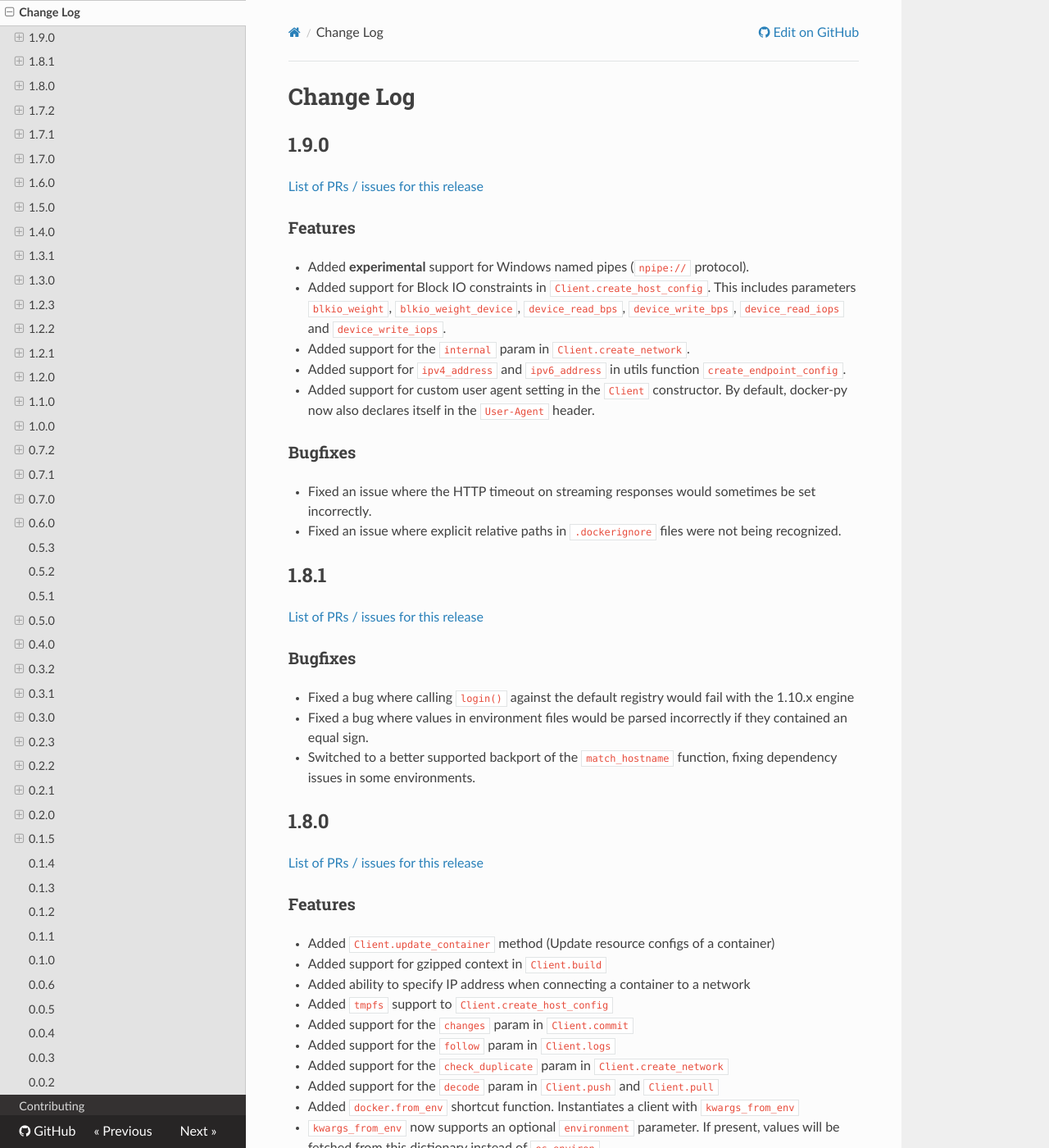
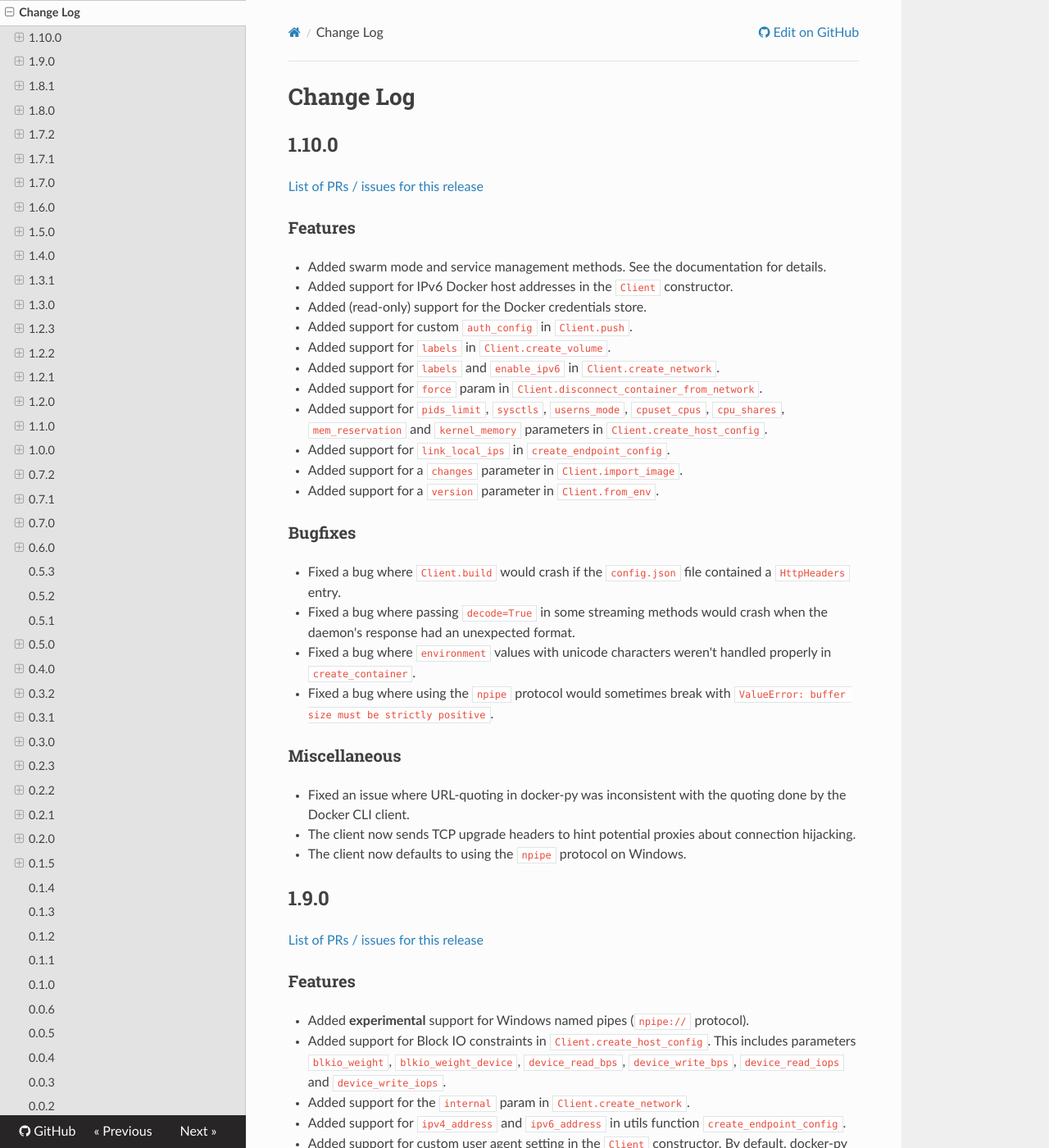
Before and after one commit to docker/docker-py, an MkDocs documentation site: the page built from docs/change_log.md, in a window 1280 px wide and 1400 px high. Shown: the whole window at 82% size. Built offline with MkDocs 1.6.1, drawn with Linux system fonts in a browser that asks for light colours; nearby versions of some CDN libraries; old or Windows-style settings are respelled for this version of MkDocs.

Commit message:
Bump version
Signed-off-by: Joffrey F <joffrey@docker.com>

```diff
--- a/docker/version.py
+++ b/docker/version.py
@@ -1,2 +1,2 @@
-version = "1.10.0-dev"
+version = "1.10.0"
 version_info = tuple([int(d) for d in version.split("-")[0].split(".")])
--- a/docs/change_log.md
+++ b/docs/change_log.md
@@ -1,5 +1,48 @@
 Change Log
 ==========
+
+1.10.0
+------
+
+[List of PRs / issues for this release](https://github.com/docker/docker-py/issues?q=milestone%3A1.10.0+is%3Aclosed)
+
+### Features
+
+* Added swarm mode and service management methods. See the documentation for
+  details.
+* Added support for IPv6 Docker host addresses in the `Client` constructor.
+* Added (read-only) support for the Docker credentials store.
+* Added support for custom `auth_config` in `Client.push`.
+* Added support for `labels` in `Client.create_volume`.
+* Added support for `labels` and `enable_ipv6` in `Client.create_network`.
+* Added support for `force` param in
+  `Client.disconnect_container_from_network`.
+* Added support for `pids_limit`, `sysctls`, `userns_mode`, `cpuset_cpus`,
+  `cpu_shares`, `mem_reservation` and `kernel_memory` parameters in
+  `Client.create_host_config`.
+* Added support for `link_local_ips` in `create_endpoint_config`.
+* Added support for a `changes` parameter in `Client.import_image`.
+* Added support for a `version` parameter in `Client.from_env`.
+
+### Bugfixes
+
+* Fixed a bug where `Client.build` would crash if the `config.json` file
+  contained a `HttpHeaders` entry.
+* Fixed a bug where passing `decode=True` in some streaming methods would
+  crash when the daemon's response had an unexpected format.
+* Fixed a bug where `environment` values with unicode characters weren't
+  handled properly in `create_container`.
+* Fixed a bug where using the `npipe` protocol would sometimes break with
+  `ValueError: buffer size must be strictly positive`.
+
+### Miscellaneous
+
+* Fixed an issue where URL-quoting in docker-py was inconsistent with the
+  quoting done by the Docker CLI client.
+* The client now sends TCP upgrade headers to hint potential proxies about
+  connection hijacking.
+* The client now defaults to using the `npipe` protocol on Windows.
+
 
 1.9.0
 -----
--- a/setup.cfg
+++ b/setup.cfg
@@ -1,3 +1,5 @@
 [bdist_wheel]
+universal = 1
 
-universal = 1
+[metadata]
+description_file = README.md
```
